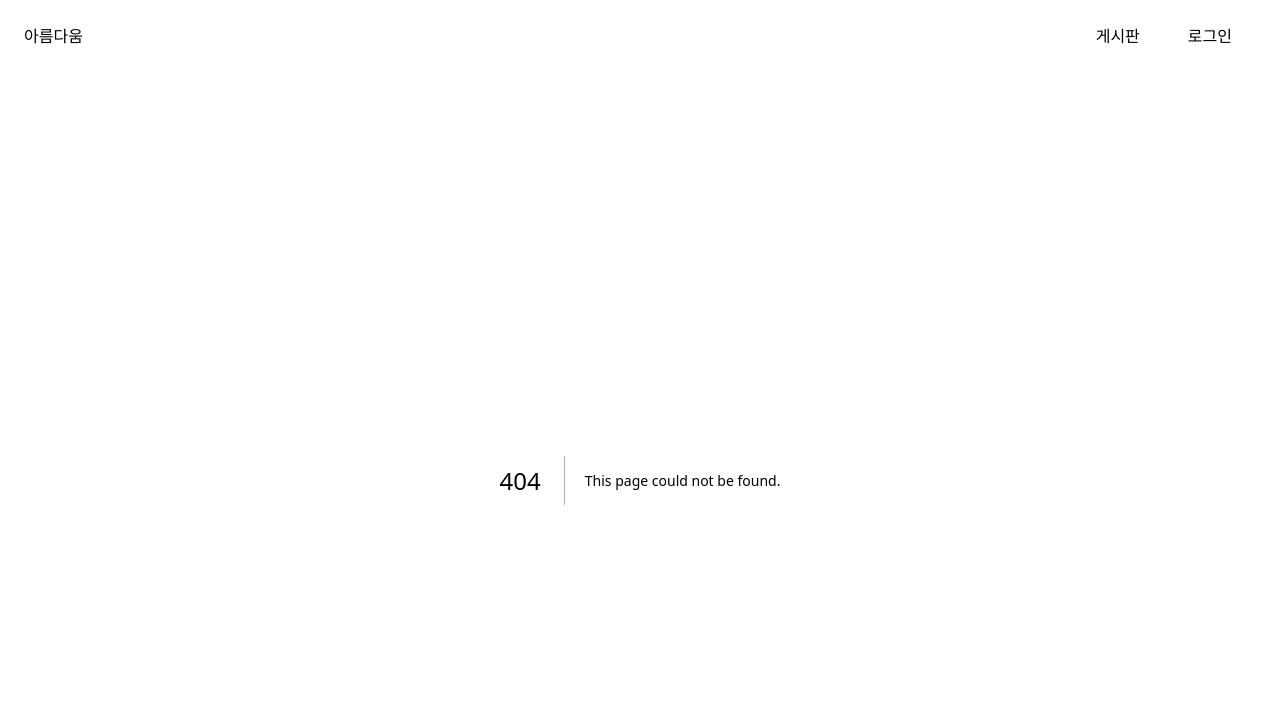
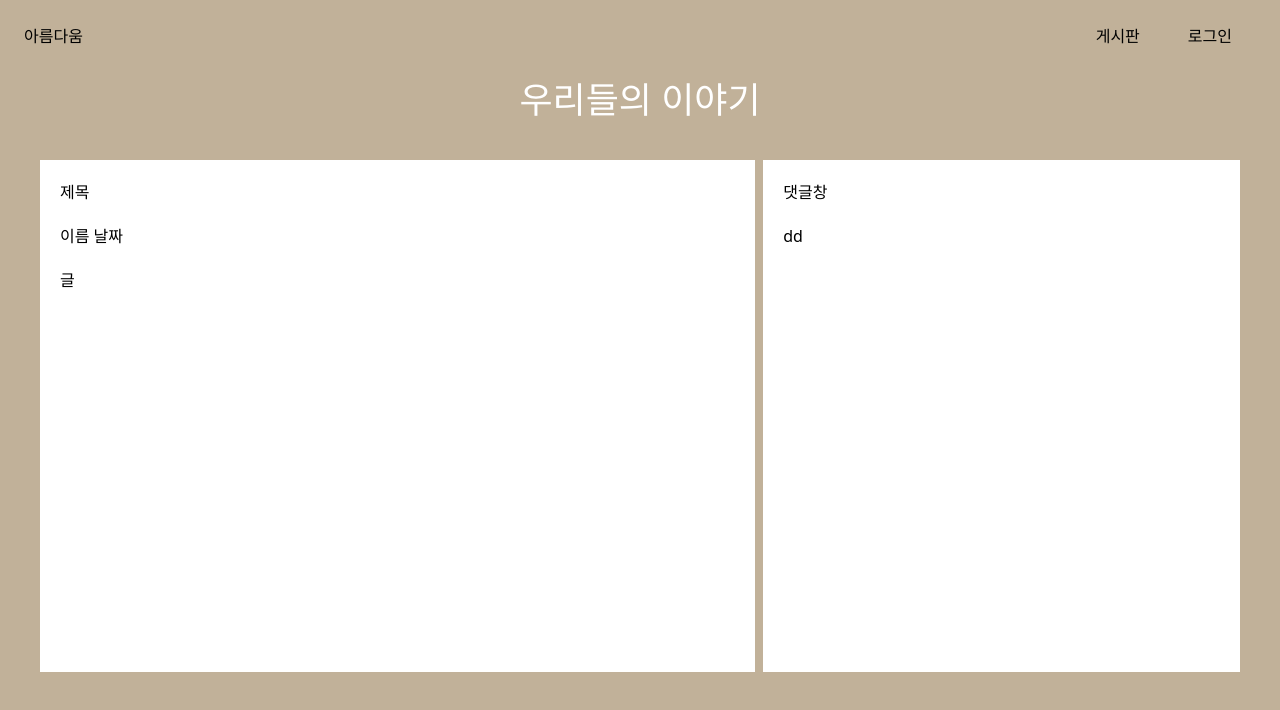
Before and after one commit to yu-ratel/beauty, a Next.js app: page /post/1 in a window 1280 px wide. Before the commit this address had no page. Shown: the top 710 px of the page. Built offline with nearby package versions, Linux system fonts and the light colour scheme.

Commit message:
feat: post page markup

```diff
--- /dev/null
+++ b/src/app/post/[id]/page.tsx
@@ -0,0 +1,18 @@
+export default function PostPage() {
+  return (
+    <main className="h-[80%]">
+      <h1 className="text-center text-4xl text-white">우리들의 이야기</h1>
+      <section className="flex h-full">
+        <section className="ml-10 mt-10 h-4/5 w-3/5 bg-white *:m-5">
+          <div>제목</div>
+          <div>이름 날짜</div>
+          <div>글</div>
+        </section>
+        <section className="ml-2 mr-10 mt-10 h-4/5 w-2/5 bg-white *:m-5">
+          <div>댓글창</div>
+          <div>dd</div>
+        </section>
+      </section>
+    </main>
+  );
+}
```
